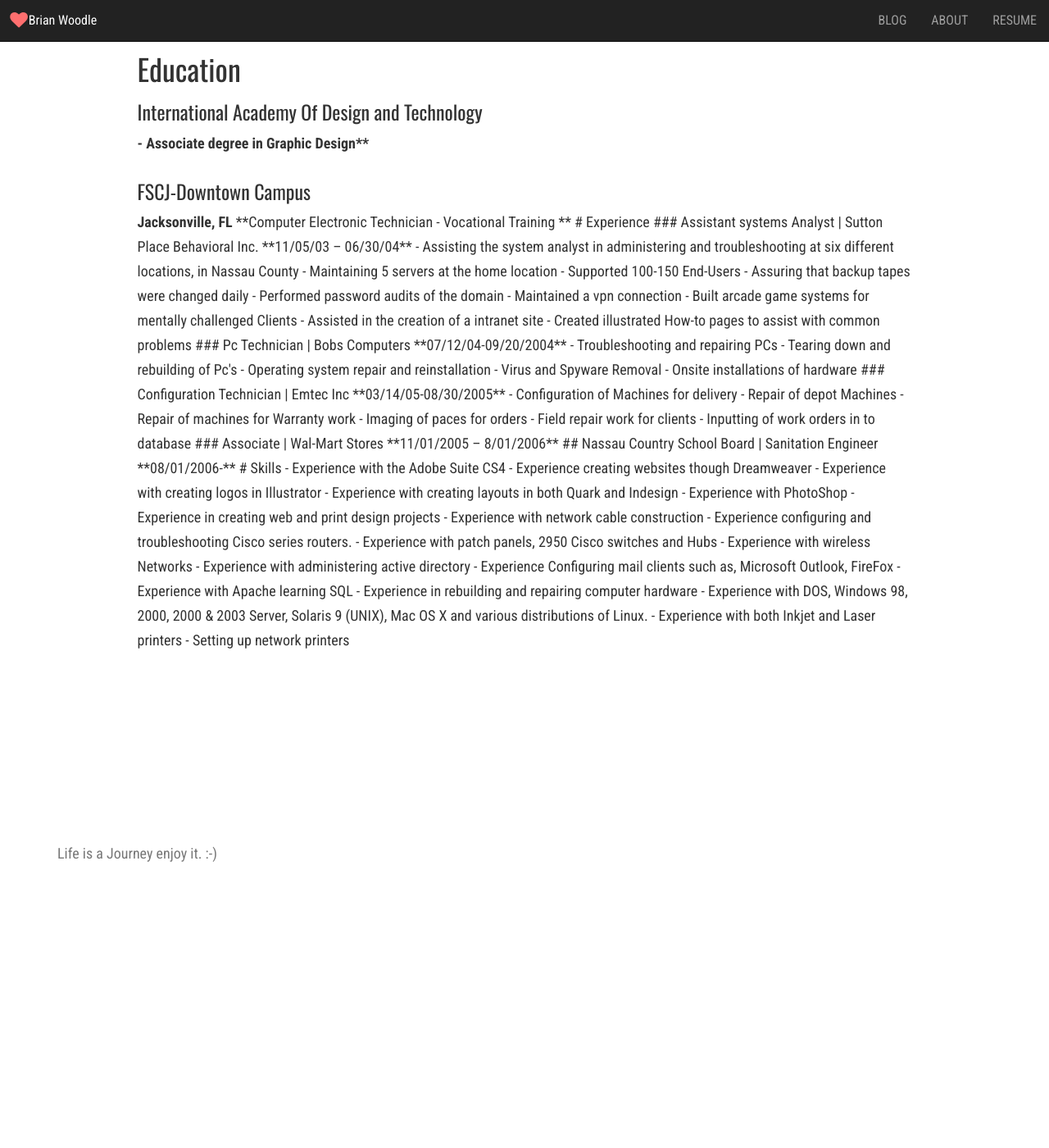
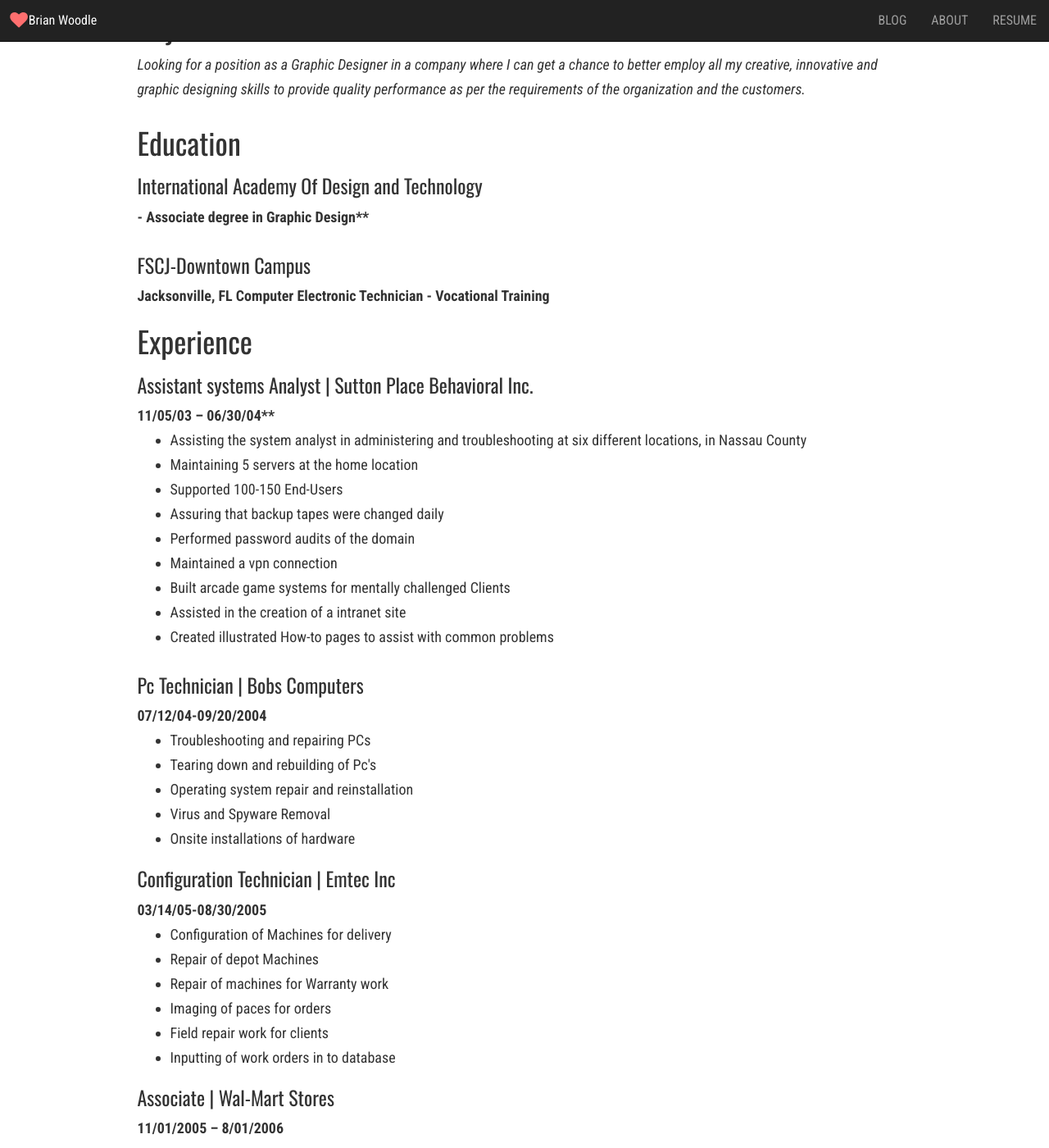
Before and after one commit to bmwoodle/Bmwoodle.github.io_old, a Jekyll site: the page built from _pages/Resume.md, in a window 1280 px wide and 1400 px high, scrolled down 560 px. Shown: the whole window at 82% size. Built offline with Jekyll 4.4.1, drawn with Linux system fonts in a browser that asks for light colours; nearby versions of some CDN libraries; before the commit the page ends 1646 px from its top, so only the background shows below that; some of the changed text lies outside the part shown.

Commit message:
updated resume data

```diff
--- a/_pages/Resume.md
+++ b/_pages/Resume.md
@@ -6,7 +6,7 @@ permalink: /Resume/
 
 <h1> Brian Woodle </h1>
 <b> 85094 Theresa Road </b>
-<b> (904) 583-0516  </b>
+<p> <b> (904) 583-0516  </b> </p>
 <b> Brian@BrianWoodle.com </b>
 <h1> Objectives </h1>
 <i> Looking for a position as a Graphic Designer in a company where I can get a chance to better employ all my creative, innovative and graphic designing skills to provide quality performance as per the requirements of the organization and the customers. </i>
@@ -16,56 +16,64 @@ permalink: /Resume/
 <p>
 <H3> FSCJ-Downtown Campus </H3>
 <b> Jacksonville, FL </B>
-**Computer Electronic Technician  - Vocational Training **
+<b> Computer Electronic Technician  - Vocational Training </b>
 
-# Experience
-### Assistant systems Analyst | Sutton Place Behavioral Inc.
-**11/05/03 – 06/30/04**
--  Assisting the system analyst in administering and troubleshooting at six
- different locations, in Nassau County
--  Maintaining 5 servers at the home location
--  Supported 100-150 End-Users
--  Assuring that backup tapes were changed daily
--  Performed password audits of the domain
--  Maintained a vpn connection
--  Built arcade game systems for mentally challenged Clients
--  Assisted in the creation of a intranet site
--  Created illustrated How-to pages to assist with common problems
-  ### Pc Technician | Bobs Computers
-**07/12/04-09/20/2004**
--  Troubleshooting and repairing PCs
--  Tearing down and rebuilding of Pc's
-- Operating system repair and reinstallation
-- Virus and Spyware Removal
--  Onsite installations of hardware
-
-### Configuration Technician | Emtec Inc
-**03/14/05-08/30/2005**
--  Configuration of Machines for delivery
--  Repair of depot Machines
--  Repair of machines for Warranty work
--  Imaging of paces for orders
--  Field repair work  for clients
--  Inputting of work orders in to database
-### Associate | Wal-Mart Stores
-**11/01/2005 – 8/01/2006**
-## Nassau Country School Board | Sanitation Engineer
-**08/01/2006-**
-# Skills
-- Experience with the Adobe Suite CS4
-- Experience creating websites though Dreamweaver
-- Experience with  creating logos in  Illustrator
-- Experience with creating layouts in both Quark and Indesign
-- Experience with PhotoShop
-- Experience in creating web and print design projects
--  Experience with network cable construction
--  Experience configuring and troubleshooting Cisco series routers.
--  Experience with patch panels, 2950 Cisco switches and Hubs
--  Experience with wireless Networks
--  Experience with administering active directory
--  Experience Configuring mail clients such as, Microsoft Outlook, FireFox
-- Experience with Apache learning SQL
-- Experience in rebuilding and repairing computer hardware
-- Experience with DOS, Windows 98, 2000, 2000 & 2003 Server, Solaris 9 (UNIX), Mac OS  X  and various distributions of Linux.
-- Experience with both Inkjet and Laser printers
-- Setting up network  printers
+<h1> Experience </h1>
+<h3> Assistant systems Analyst | Sutton Place Behavioral Inc.   </h3>
+<b> 11/05/03 – 06/30/04** </b>
+<ul>
+<li> Assisting the system analyst in administering and troubleshooting at six
+ different locations, in Nassau County </li>
+<li> Maintaining 5 servers at the home location </li>
+<li>  Supported 100-150 End-Users </li>
+<li> Assuring that backup tapes were changed daily </li>
+<li> Performed password audits of the domain </li>
+<li> Maintained a vpn connection </li>
+<li> Built arcade game systems for mentally challenged Clients </li>
+<li> Assisted in the creation of a intranet site </li>
+<li> Created illustrated How-to pages to assist with common problems </li>
+  </ul>
+  <p>
+  <h3> Pc Technician | Bobs Computers   </h3>
+<b> 07/12/04-09/20/2004 </b>
+<ul>
+  <li> Troubleshooting and repairing PCs </li>
+  <li> Tearing down and rebuilding of Pc's </li>
+ <li> Operating system repair and reinstallation </li>
+ <li> Virus and Spyware Removal </li>
+ <li> Onsite installations of hardware </li>
+</ul>
+<h3> Configuration Technician | Emtec Inc </h3>
+<b> 03/14/05-08/30/2005 </b>
+<ul>
+<li> Configuration of Machines for delivery </li>
+  <li> Repair of depot Machines </li>
+<li>  Repair of machines for Warranty work </li>
+  <li> Imaging of paces for orders </li>
+  <li> Field repair work  for clients </li>
+  <li>Inputting of work orders in to database </li>
+  </ul>
+  <h3> Associate | Wal-Mart Stores </h3>
+<b> 11/01/2005 – 8/01/2006 </b>
+<h3> Nassau Country School Board | Sanitation Engineer </h3>
+<b>08/01/2006- </b>
+<h1> Skills </h1>
+<ul>
+<li> Experience with the Adobe Suite CS4 </li>
+<li> Experience creating websites though Dreamweaver </li>
+<li> Experience with  creating logos in  Illustrator </li>
+<li> Experience with creating layouts in both Quark and Indesign </li>
+<li> Experience with PhotoShop </li>
+<li> Experience in creating web and print design projects </li>
+<li>  Experience with network cable construction </li>
+<li>  Experience configuring and troubleshooting Cisco series routers. </li>
+<li> Experience with patch panels, 2950 Cisco switches and Hubs </li>
+<li>  Experience with wireless Networks </li>
+<li>  Experience with administering active directory </li>
+<li> Experience Configuring mail clients such as, Microsoft Outlook, FireFox </li>
+ <li> Experience with Apache learning SQL </li>
+<li> Experience in rebuilding and repairing computer hardware </li>
+<li> Experience with DOS, Windows 98, 2000, 2000 & 2003 Server, Solaris 9 (UNIX), Mac OS  X  and various distributions of Linux.</li>
+ <li> Experience with both Inkjet and Laser printers </li>
+<li> Setting up network  printers </li>
+</ul>
```
